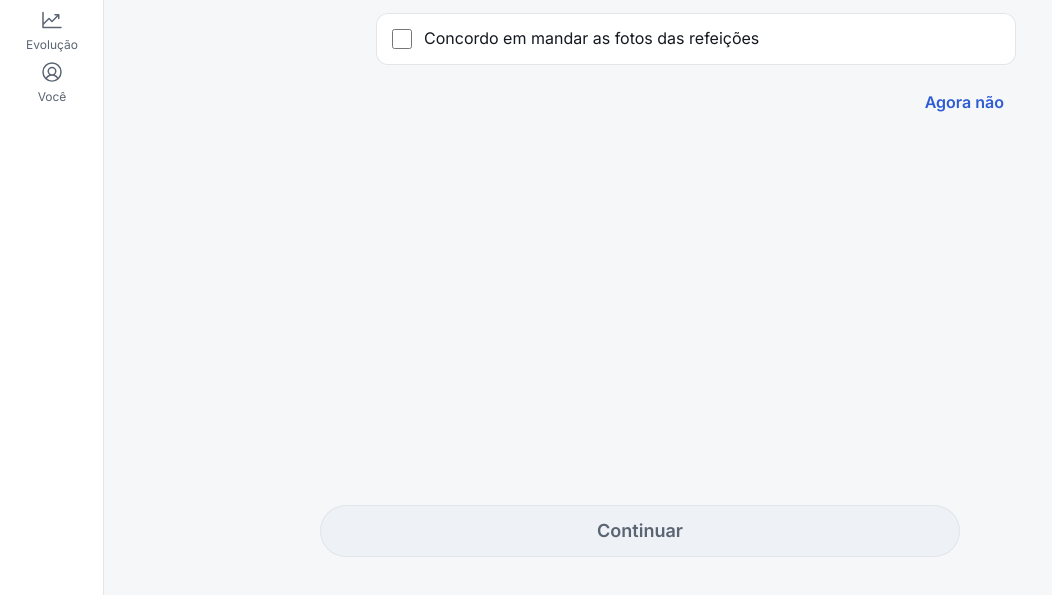
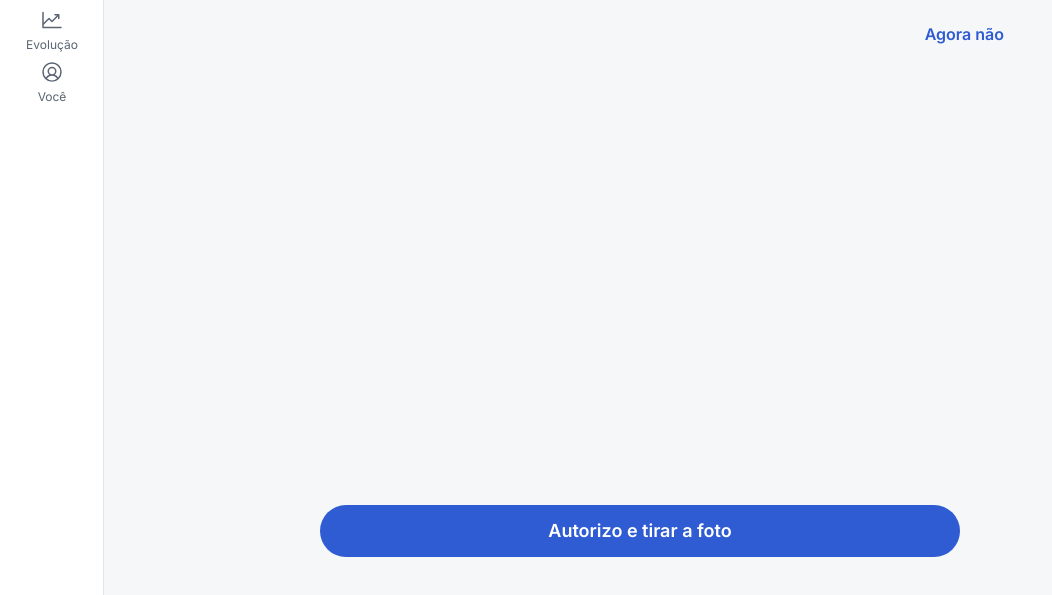
Before and after one commit to BlushingMoonlight/boora, a website: page prototipo/comida/consentimento-fotos.html in a window 1280 px wide. Shown: the part 175-770 px from the top of the page, without its empty margins (0-1052 px from the left). Drawn offline with Linux system fonts and the light colour scheme.

Commit message:
Comida: o consentimento da primeira foto e o plano de exemplo
- consentimento-fotos: um botão só, "Autorizo e tirar a foto", com o texto
  do uso das fotos logo acima (DEC-072).
- ideias-profissional: as trocas de cada grupo dão a mesma proteína e a
  refeição fecha a meta (DEC-074).

Co-Authored-By: Claude Opus 5.5 <noreply@anthropic.com>
Claude-Session: https://claude.ai/code/session_015g7s6gYZNSWB2KsbMsW52z

```diff
--- a/prototipo/comida/consentimento-fotos.html
+++ b/prototipo/comida/consentimento-fotos.html
@@ -17,11 +17,10 @@
     <header class="cabecalho"><a class="voltar" href="../hoje/index.html"><svg class="icone" aria-hidden="true"><use href="../../assets/icones/phosphor.svg#i-caret-left"/></svg>Hoje</a><span class="cabecalho__titulo">Registrar refeição</span><a class="botao-dani" href="../hoje/conversa.html" aria-label="Falar com a Dani"><svg class="icone" aria-hidden="true"><use href="../../assets/icones/phosphor.svg#i-chat-circle"/></svg></a></header>
     <h1>Antes da primeira foto</h1>
     <p>A foto vai para a OpenAI (fora do Brasil) só para estimar a refeição, e é apagada depois.</p>
-    <label class="opcao"><input type="checkbox" id="concordo"> Concordo em mandar as fotos das refeições</label>
     <div class="acoes"><a class="botao botao--texto" href="registrar-busca.html">Agora não</a></div>
   </div>
   <div class="acao-fixa">
-    <a class="botao botao--principal" href="registrar.html" data-precisa="concordo">Continuar</a>
+    <a class="botao botao--principal" href="registrar.html">Autorizo e tirar a foto</a>
   </div>
   <nav class="secoes" aria-label="Seções">
     <a href="../hoje/index.html"><svg class="icone icone--vazio" aria-hidden="true"><use href="../../assets/icones/phosphor.svg#i-house"/></svg><svg class="icone icone--cheio" aria-hidden="true"><use href="../../assets/icones/phosphor.svg#i-house-cheio"/></svg>Hoje</a>
```
Also changed, not shown: prototipo/comida/ideias-profissional.html (+1 -1 lines).
